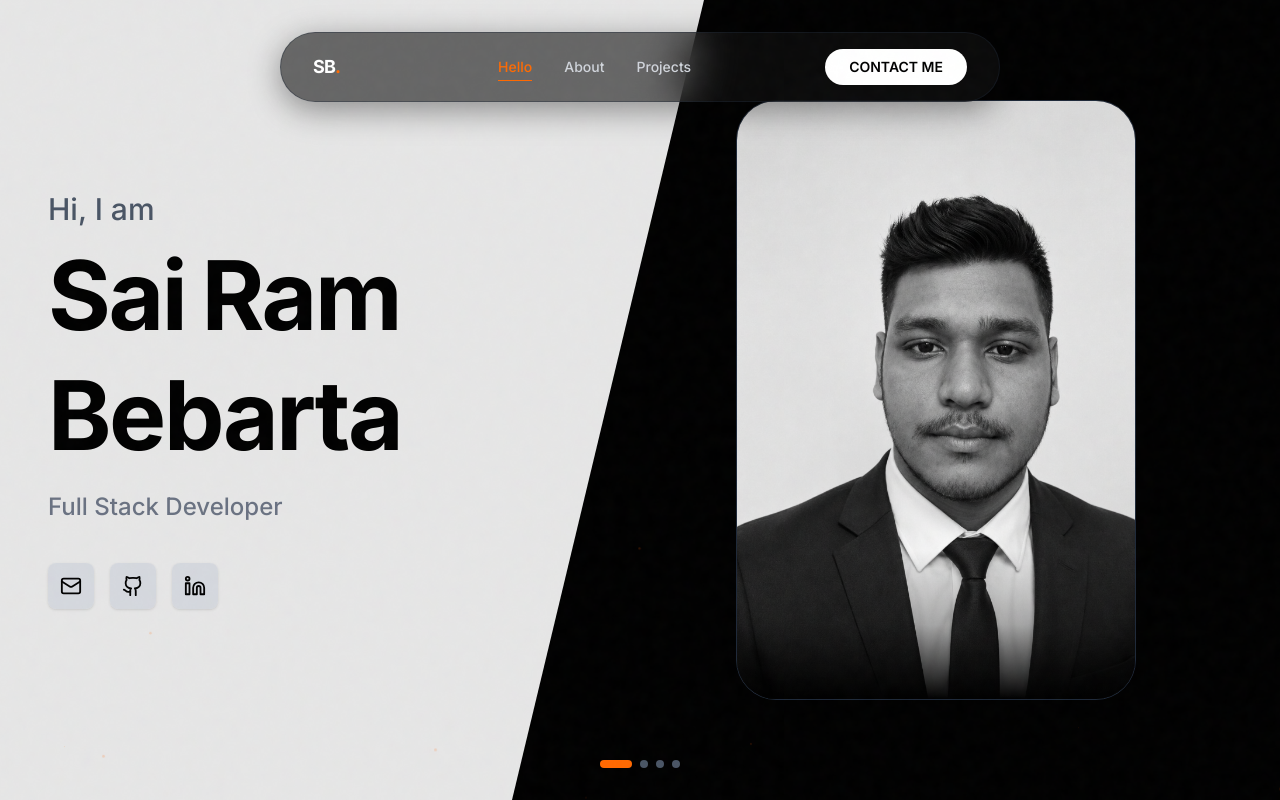
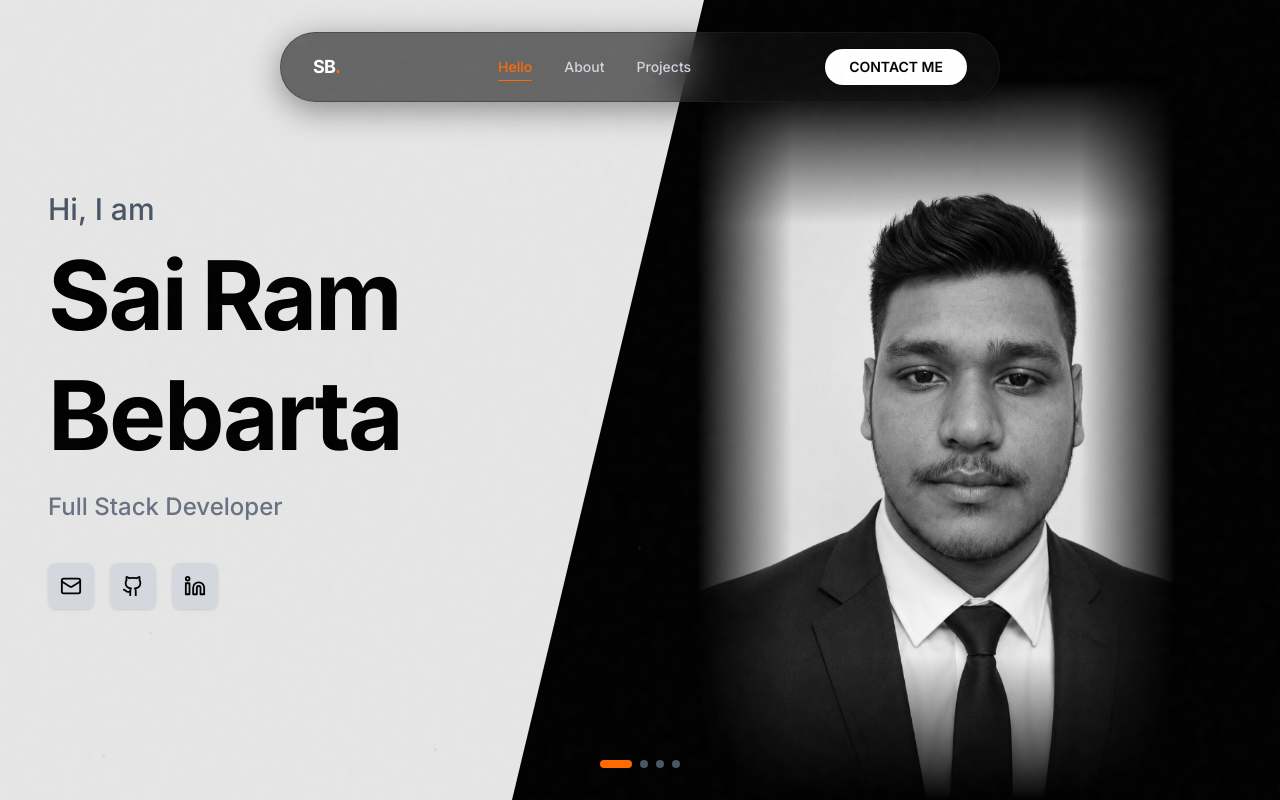
Before and after one commit to sairam-cyber/portfolio, a Next.js app: page / in a window 1280 px wide. Built offline with nearby package versions, Linux system fonts and the light colour scheme.

Commit message:
Align portrait to bottom of screen and add seamless edge blending gradients to fade the portrait's light gray background into the black page background, matching the example reference

```diff
--- a/components/Hero.tsx
+++ b/components/Hero.tsx
@@ -181,12 +181,12 @@ export default function Hero() {
         </div>
 
         {/* Right Side - Image */}
-        <div className="w-full md:w-1/2 flex items-center justify-center h-full relative">
+        <div className="w-full md:w-1/2 flex items-end justify-center h-full relative">
           <motion.div
-            initial={{ opacity: 0, scale: 0.95 }}
-            animate={isInView ? { opacity: 1, scale: 1 } : {}}
+            initial={{ opacity: 0, y: 50 }}
+            animate={isInView ? { opacity: 1, y: 0 } : {}}
             transition={{ delay: 0.6, duration: 0.8, ease: [0.16, 1, 0.3, 1] }}
-            className="h-[45vh] md:h-[75vh] aspect-[681/1024] border border-gray-800 rounded-[2.5rem] bg-gradient-to-b from-[#151515] to-[#0a0a0a] relative overflow-hidden shadow-[0_20px_50px_rgba(0,0,0,0.5)]"
+            className="h-[55vh] md:h-[90vh] aspect-[681/1024] relative overflow-hidden"
           >
             <Image
               src="/profile-pic.jpg"
@@ -196,9 +196,11 @@ export default function Hero() {
               className="object-cover object-top filter grayscale hover:grayscale-0 transition-all duration-700"
               priority
             />
-            {/* Soft ambient bottom overlay glow */}
-            <div className="absolute bottom-0 left-0 right-0 h-1/4 bg-gradient-to-t from-black via-black/30 to-transparent z-10" />
-            <div className="absolute -bottom-10 left-1/2 -translate-x-1/2 w-[120%] h-[40%] bg-orange-600/15 blur-3xl -z-10" />
+            {/* Seamless edge blending to merge the photo background into the black page background */}
+            <div className="absolute bottom-0 left-0 right-0 h-1/5 bg-gradient-to-t from-black to-transparent z-10" />
+            <div className="absolute top-0 bottom-0 left-0 w-1/5 bg-gradient-to-r from-black to-transparent z-10" />
+            <div className="absolute top-0 bottom-0 right-0 w-1/5 bg-gradient-to-l from-black to-transparent z-10" />
+            <div className="absolute top-0 left-0 right-0 h-1/5 bg-gradient-to-b from-black to-transparent z-10" />
           </motion.div>
         </div>
       </div>
```
